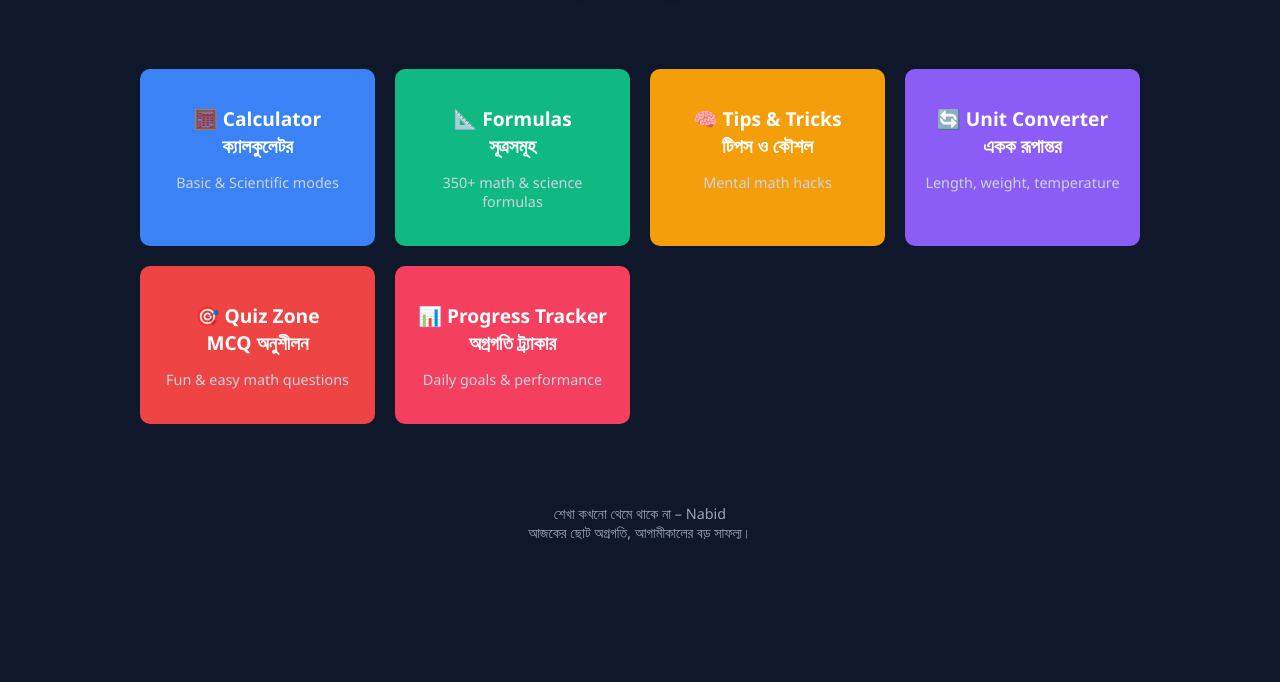
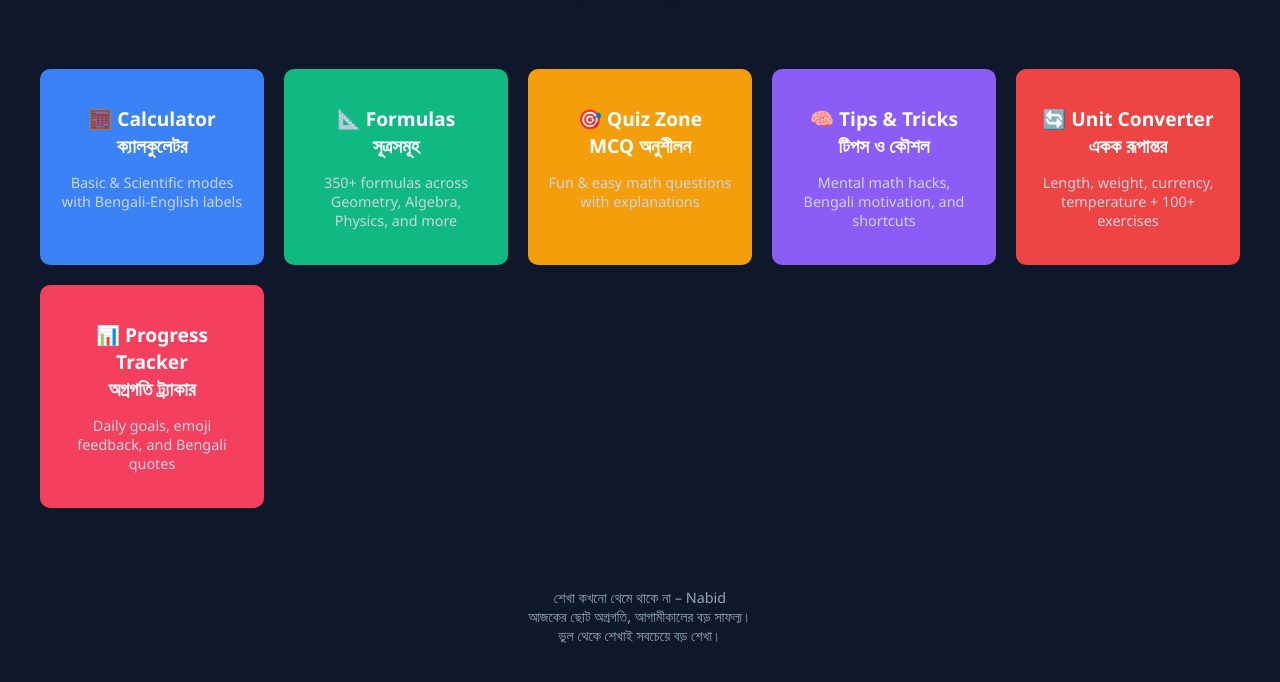
Before and after one commit to nabid0999/Nabid-Math-World, a plain HTML site: page index.html in a window 1280 px wide. Shown: the part 98-780 px from the top of the page. Drawn offline with Linux system fonts and the light colour scheme.

Commit message:
Update index.html

```diff
--- a/index.html
+++ b/index.html
@@ -23,17 +23,17 @@
     }
     .grid {
       display: grid;
-      grid-template-columns: repeat(auto-fit, minmax(200px, 1fr));
+      grid-template-columns: repeat(auto-fit, minmax(220px, 1fr));
       gap: 20px;
       padding: 40px;
-      max-width: 1000px;
+      max-width: 1200px;
       margin: auto;
     }
     .card {
       background-color: #1e293b;
       border-radius: 10px;
       padding: 20px;
-      transition: transform 0.3s;
+      transition: transform 0.3s, box-shadow 0.3s;
       cursor: pointer;
     }
     .card:hover {
@@ -52,6 +52,7 @@
       margin-top: 40px;
       font-size: 0.9rem;
       color: #94a3b8;
+      padding-bottom: 20px;
     }
   </style>
 </head>
@@ -60,32 +61,33 @@
   <div class="grid">
     <div class="card" style="background-color:#3b82f6;">
       <h2>🧮 Calculator<br>ক্যালকুলেটর</h2>
-      <p>Basic & Scientific modes</p>
+      <p>Basic & Scientific modes with Bengali-English labels</p>
     </div>
     <div class="card" style="background-color:#10b981;">
       <h2>📐 Formulas<br>সূত্রসমূহ</h2>
-      <p>350+ math & science formulas</p>
+      <p>350+ formulas across Geometry, Algebra, Physics, and more</p>
     </div>
     <div class="card" style="background-color:#f59e0b;">
-      <h2>🧠 Tips & Tricks<br>টিপস ও কৌশল</h2>
-      <p>Mental math hacks</p>
+      <h2>🎯 Quiz Zone<br>MCQ অনুশীলন</h2>
+      <p>Fun & easy math questions with explanations</p>
     </div>
     <div class="card" style="background-color:#8b5cf6;">
-      <h2>🔄 Unit Converter<br>একক রূপান্তর</h2>
-      <p>Length, weight, temperature</p>
+      <h2>🧠 Tips & Tricks<br>টিপস ও কৌশল</h2>
+      <p>Mental math hacks, Bengali motivation, and shortcuts</p>
     </div>
     <div class="card" style="background-color:#ef4444;">
-      <h2>🎯 Quiz Zone<br>MCQ অনুশীলন</h2>
-      <p>Fun & easy math questions</p>
+      <h2>🔄 Unit Converter<br>একক রূপান্তর</h2>
+      <p>Length, weight, currency, temperature + 100+ exercises</p>
     </div>
     <div class="card" style="background-color:#f43f5e;">
       <h2>📊 Progress Tracker<br>অগ্রগতি ট্র্যাকার</h2>
-      <p>Daily goals & performance</p>
+      <p>Daily goals, emoji feedback, and Bengali quotes</p>
     </div>
   </div>
   <footer>
     শেখা কখনো থেমে থাকে না – Nabid<br>
-    আজকের ছোট অগ্রগতি, আগামীকালের বড় সাফল্য।
+    আজকের ছোট অগ্রগতি, আগামীকালের বড় সাফল্য।<br>
+    ভুল থেকে শেখাই সবচেয়ে বড় শেখা।
   </footer>
 </body>
 </html>
```
